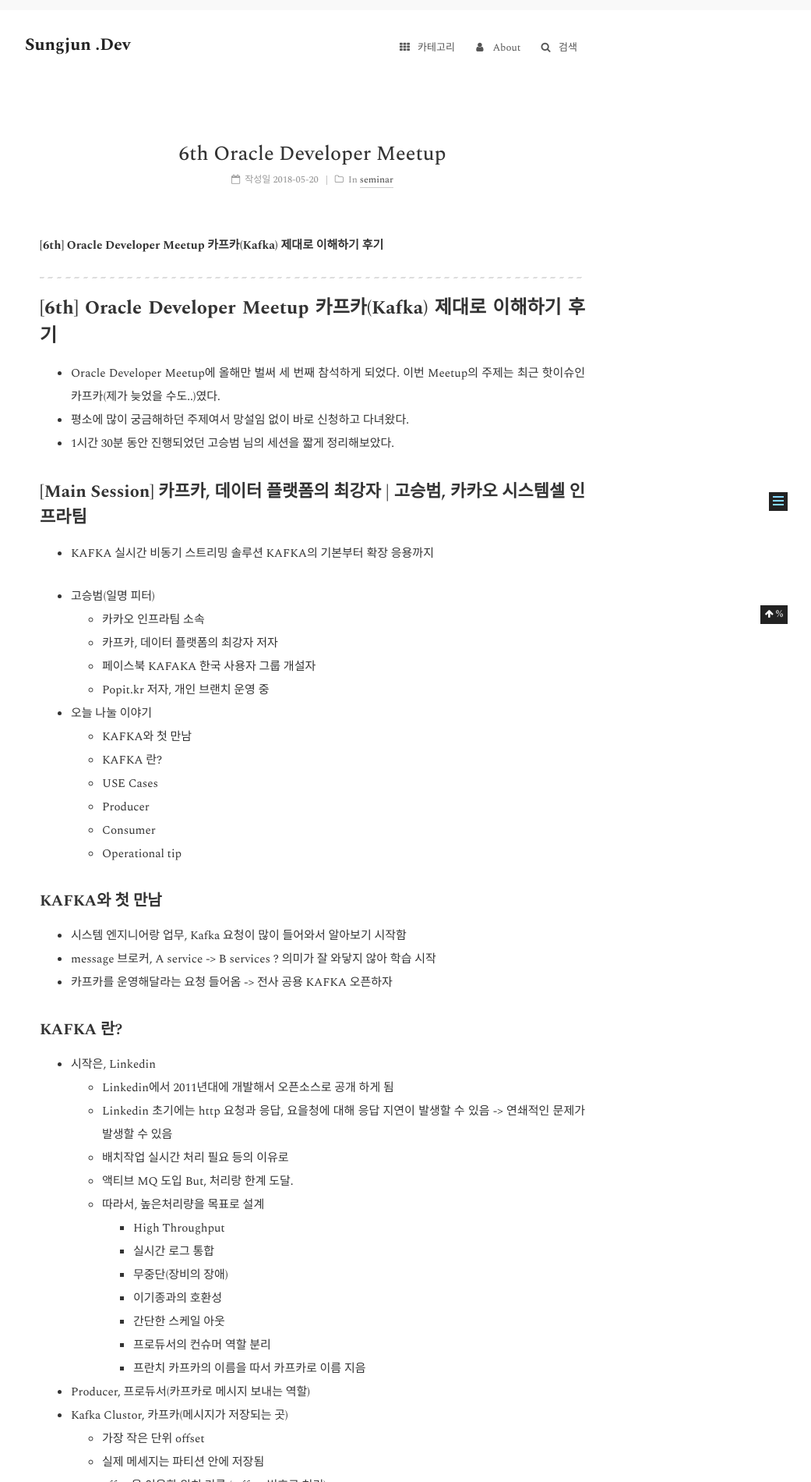
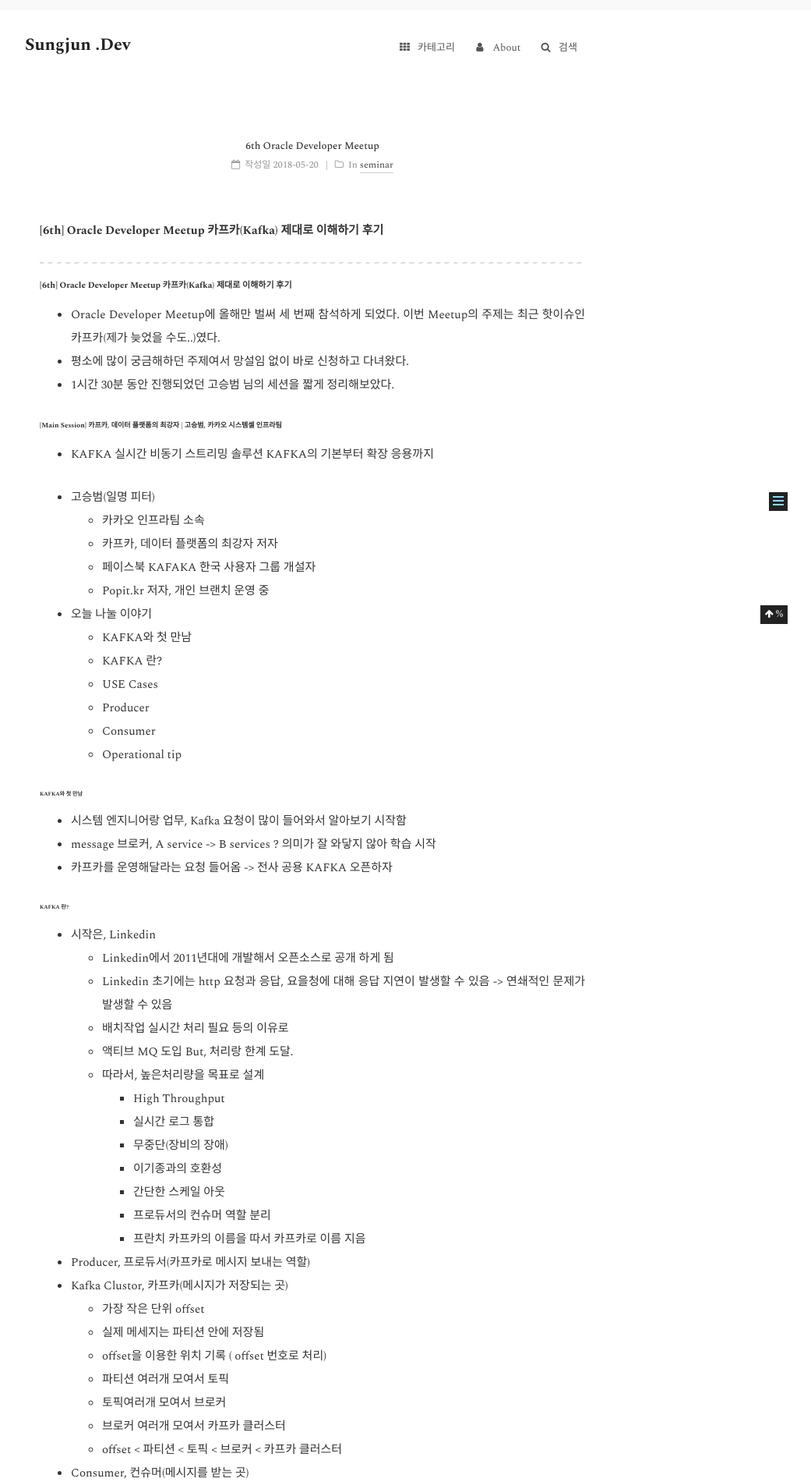
Before and after one commit to gwonsungjun/gwonsungjun.github.io, a Jekyll site: the page built from _posts/2018-05-20-6th_oracle_kafka.md, in a window 1280 px wide. Shown: the part 200-2100 px from the top of the page at 78% size, without its empty margins (239-1280 px from the left). Built offline with Jekyll 4.4.1, drawn with Linux system fonts in a browser that asks for light colours; comment, search, counter and statistics services are not loaded.

Commit message:
refactor: 메인 post title font size

```diff
--- a/_sass/_variables/Mist.scss
+++ b/_sass/_variables/Mist.scss
@@ -1,7 +1,7 @@
 // Variables of Mist scheme
 // =================================================
 
-$font-size-headings-base : 26px;
+$font-size-headings-base : 13px;
 
 $brand-color             : $black-deep;
 $brand-hover-color       : $brand-color;
```
